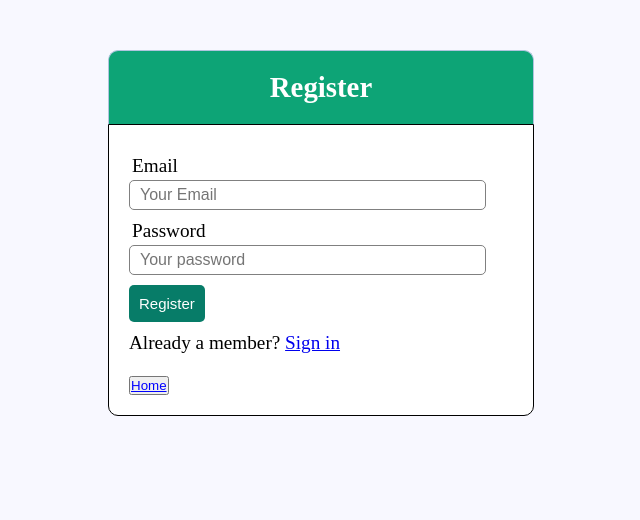
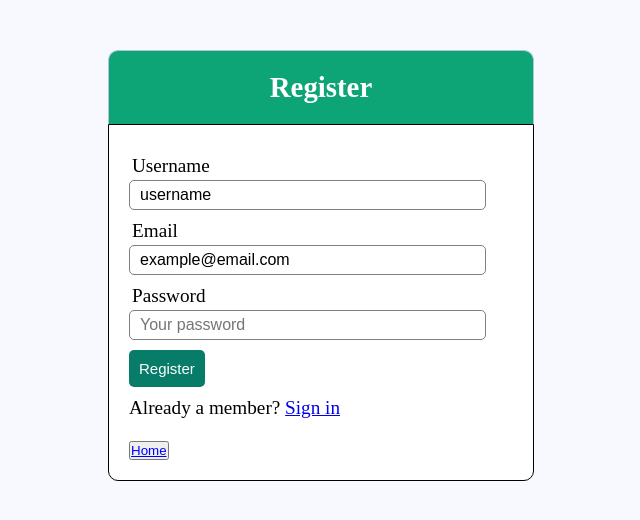
Before and after one commit to Madhu5A3/WT-LAB-INTERNAL_2, a PHP site: page /register.php in a window 1280 px wide. Shown: the top 520 px of the page, without its empty margins (319-959 px from the left). Run offline with PHP 8.4, Linux system fonts and the light colour scheme; data that the repository does not hold is empty.

Commit message:
Update register.php

```diff
--- a/project1/register.php
+++ b/project1/register.php
@@ -1,10 +1,13 @@
 <!--?php include_once("register.php") ?-->
 <?php include('server.php');
 if(isset($_POST['register'])){
-		//$username = $_POST['username'];
+		$username = $_POST['username'];
 		$email = $_POST['email'];
 		$password = $_POST['password1'];
-	    //Ensure that all fields are filled properly
+		//Ensure that all fields are filled properly
+		if(empty($username)){
+			array_push($errors,"Username is required");
+		}
 		if(empty($email)){
 			array_push($errors,"Email is required");
 		}
@@ -14,7 +17,7 @@ if(isset($_POST['register'])){
 		//if there are no errors , save user data to the database
 		if(count($errors) == 0){
 			$password = md5($password); // encrypting password before storing it into database (security)
-			$sql = "INSERT INTO user_table (email, password1) VALUES ($email','$password')";
+			$sql = "INSERT INTO user_data (username, email, password1) VALUES ('$username','$email','$password')";
 			mysqli_query($db, $sql);
 			header('location:login.php'); // redirect to home page
 		}
@@ -35,13 +38,13 @@ if(isset($_POST['register'])){
 	<form method="post" action="">
 		<!--Display errors here-->
 		<?php include('errors.php'); ?>
-		<!--div class="input_group">
+		<div class="input_group">
 			<label>Username</label>
-			<input type="text" name="username" placeholder="Your name" value="<?php echo $username; ?>">
-		</div-->
+			<input type="text" name="username" placeholder="Your name" value="username">
+		</div>
 		<div class="input_group">
 			<label>Email</label>
-			<input type="text" name="email" placeholder="Your Email" value="<?php echo $email; ?>">
+			<input type="text" name="email" placeholder="Your Email" value="example@email.com">
 		</div>
 		<div class="input_group">
 			<label>Password</label>
```
